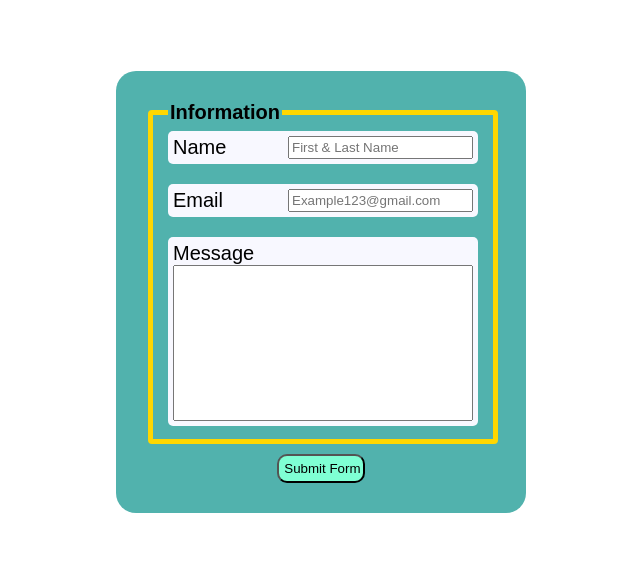
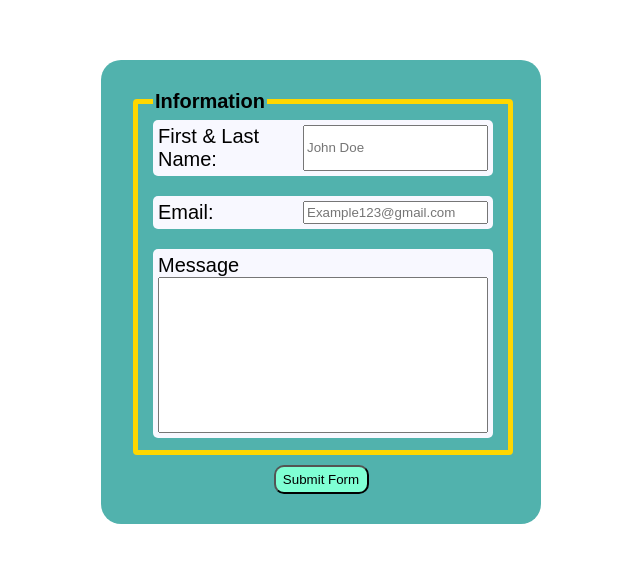
Before and after one commit to AvarageCodeEnjoyer/Form-Validation-3, a plain HTML site: page index.html in a window 1280 px wide. Shown: the part 108-670 px from the top of the page, without its empty margins (319-959 px from the left). Drawn offline with Linux system fonts and the light colour scheme.

Commit message:
Fixed First & Last name display on form

```diff
--- a/StyleSheet.css
+++ b/StyleSheet.css
@@ -16,7 +16,7 @@ body {
 form {
   display: flex;
   flex-direction: column;
-  width: 350px;
+  width: 380px;
   padding: 30px;
 }
 
@@ -35,7 +35,7 @@ fieldset {
 
 fieldset > div {
   display: flex;
-  width: 300px;
+  width: 330px;
   justify-content: space-between;
   background-color: ghostwhite;
   padding: 5px;
--- a/index.html
+++ b/index.html
@@ -14,12 +14,12 @@
 			<fieldset>
 				<legend>Information</legend>
 				<div>
-					<label for="name">Name</label>  <!-- Remove the pattern and "required" attributes on all inputs to use the checkInput function. Otherwise the form wont let you submit to begin with -->
-					<input type="text" id="name" placeholder="First & Last Name" pattern="^[a-zA-Z]{2,15}\s[a-zA-Z]{2,15}" required>
+					<label for="name">First & Last Name:</label>  <!-- Remove the pattern and "required" attributes on all inputs to use the checkInput function. Otherwise the form wont let you submit to begin with -->
+					<input type="text" id="name" placeholder="John Doe" pattern="^[a-zA-Z]{2,15}\s[a-zA-Z]{2,15}" required>
 				</div>
 				<span></span>
 				<div>
-					<label for="email">Email</label>
+					<label for="email">Email:</label>
 					<input type="email" id="email" placeholder="Example123@gmail.com" pattern="^[\w.-]+@([\w-]+\.)+[\w-]{2,}$" required>
 				</div>
 				<span></span>
```
